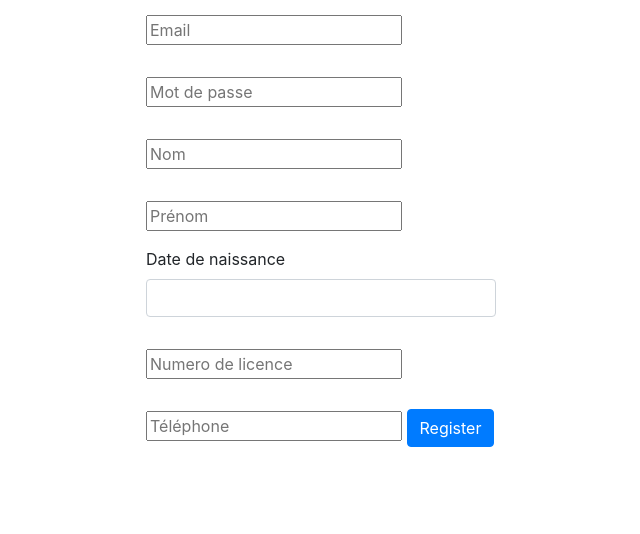
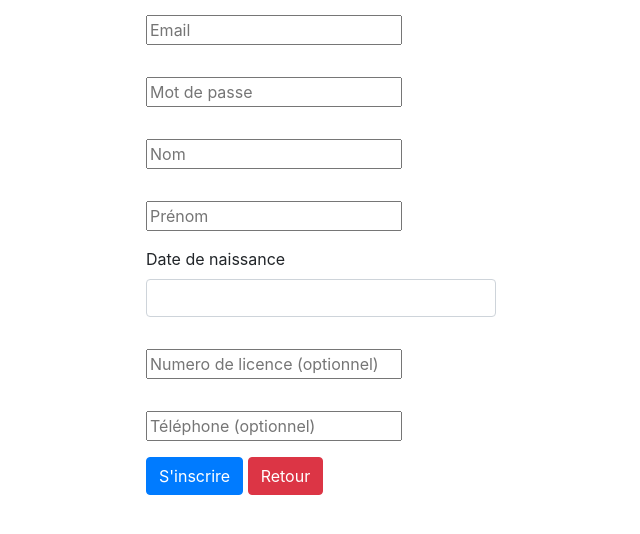
Before and after one commit to BenjaminCoajou/Mx-auribail, a Symfony app: template templates/registration/register.html.twig in a window 1280 px wide. Shown: the part 153-687 px from the top of the page, without its empty margins (319-959 px from the left). Run offline with Twig, Linux system fonts and the light colour scheme; the template is opened without the code that fills it, so the values that code supplies are empty; form fields are guessed from the names that the template uses; some libraries are stand-ins or nearby versions.

Commit message:
FRONT : bouton connexion et register

```diff
--- a/templates/component/login.modal.html.twig
+++ b/templates/component/login.modal.html.twig
@@ -1,30 +1,24 @@
 <div class="modal fade" tabindex="-1" role="dialog" id="login-modal" aria-labelledby="login-modal" aria-hidden="true">
-    <div class="modal-dialog" role="document">
+    <div class="modal-dialog modal-dialog-centered" role="document">
         <div class="modal-content">
             <div class="modal-header">
-                <h5 class="modal-title">Modal title</h5>
+                <h5 class="modal-title">Connexion</h5>
                 <button type="button" class="close" data-dismiss="modal" aria-label="Close">
                     <span aria-hidden="true">&times;</span>
                 </button>
             </div>
-            <div class="modal-body">
+            <div class="modal-body mt-3 mb-4">
                 <form method="post" action="{{ path('app_login')}}">
-                    <h1 class="h3 mb-3 font-weight-normal">Please sign in</h1>
                     <label for="inputEmail">Email</label>
                     <input type="email" name="email" id="inputEmail" class="form-control" autocomplete="email" required autofocus>
                     <label for="inputPassword">Password</label>
                     <input type="password" name="password" id="inputPassword" class="form-control" autocomplete="current-password" required>
-
-                    <input type="hidden" name="_csrf_token"
-                        value="{{ csrf_token('authenticate') }}">
-                    <button class="btn btn-lg btn-primary" type="submit">
-                        Sign in
-                    </button>
-                </form>
+                    <input type="hidden" name="_csrf_token" value="{{ csrf_token('authenticate') }}">
             </div>
             <div class="modal-footer">
-                <button type="button" class="btn btn-primary">Save changes</button>
-                <button type="button" class="btn btn-secondary" data-dismiss="modal">Close</button>
+                <button class="btn btn-primary" type="submit">Connexion</button>
+                </form>
+                <a href={{ path('app_register') }}>S'inscire</a>
             </div>
         </div>
     </div>
--- a/templates/component/navbar.html.twig
+++ b/templates/component/navbar.html.twig
@@ -25,10 +25,9 @@
                                 {% if app.user %}
                                     <a class="nav-link" href={{ path('app_logout') }}>Déconnexion </a>
                                 {% else %}
-                                    <button type="button" class="btn btn-primary" data-toggle="modal" data-target="#login-modal">
+                                    <a class="nav-link" href='' data-toggle="modal" data-target="#login-modal">
                                         Connexion
-                                    </button>
-                                    {# <a class="nav-link" href={{ path('app_login') }}>Connexion </a> #}
+                                    </a>
                                 {% endif %}
                             </li>
                         </ul>
--- a/templates/home/training.html.twig
+++ b/templates/home/training.html.twig
@@ -5,7 +5,7 @@
                 <img class="card-img-top img-fluid" src="assets/img/moto1.jpg" alt="image moto 1">
                 <div class="card-body">
                     <h5 class="card-title">Entrainement Adulte</h5>
-                    {% if trainingAdulte%}
+                    {% if trainingAdulte %}
                         <ul>
                             <li><p class="card-text"> Place disponible : {{ trainingAdulte.slot }} </p></li>
                             <li><p class="card-text"> Date : {{ trainingAdulte.trainingDate | date('d/m/Y') }} </p></li>
@@ -30,7 +30,7 @@
                 <img class="card-img-top img-fluid" src="assets/img/moto2.jpg" alt="image moto 2">
                 <div class="card-body">
                     <h5 class="card-title">Entrainement Enfant</h5>
-                    {% if trainingEnfant%}
+                    {% if trainingEnfant %}
                         <ul>
                             <li><p class="card-text"> Place disponible : {{ trainingEnfant.slot }} </p></li>
                             <li><p class="card-text"> Date : {{ trainingEnfant.trainingDate | date('d/m/Y') }} </p></li>
--- a/templates/registration/register.html.twig
+++ b/templates/registration/register.html.twig
@@ -22,10 +22,11 @@
                     {{ form_row(registrationForm.birthday,{
                         label : 'Date de naissance'
                     }) }}
-                    {{ form_widget(registrationForm.licence,{'attr': {'placeholder': 'Numero de licence','class':'my-3'} }) }}
-                    {{ form_widget(registrationForm.phone,{'attr': {'placeholder': 'Téléphone','class':'my-3'} }) }}
+                    {{ form_widget(registrationForm.licence,{'attr': {'placeholder': 'Numero de licence (optionnel)','class':'my-3'} }) }}
+                    {{ form_widget(registrationForm.phone,{'attr': {'placeholder': 'Téléphone (optionnel)','class':'my-3'} }) }}
 
-                    <button type="submit" class="btn btn-primary">Register</button>
+                    <button type="submit" class="btn btn-primary">S'inscrire</button>
+                    <a href={{ path('home') }} class="btn btn-danger">Retour</a>
                 {{ form_end(registrationForm) }}
             </div>
         </div>
```
